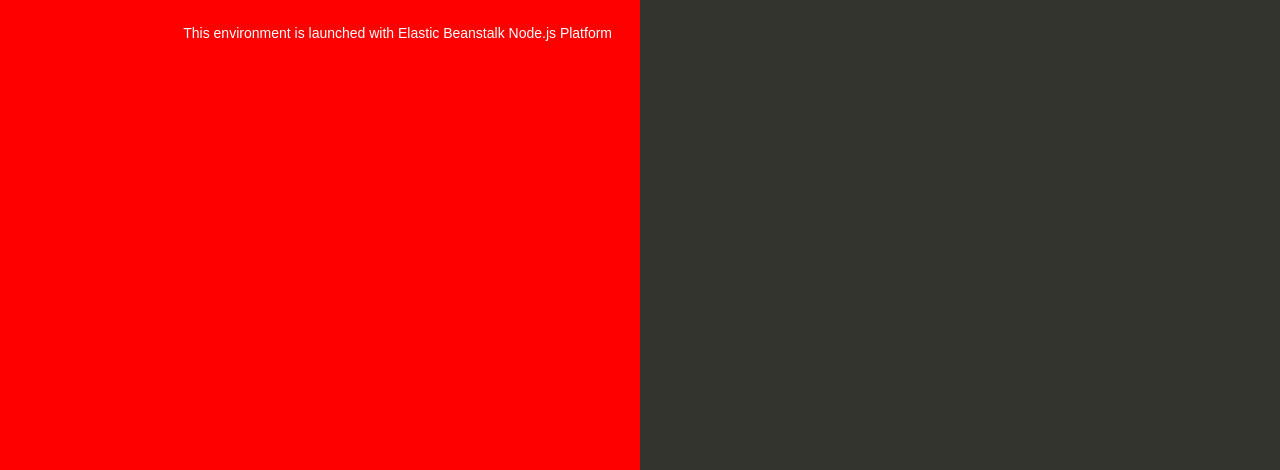
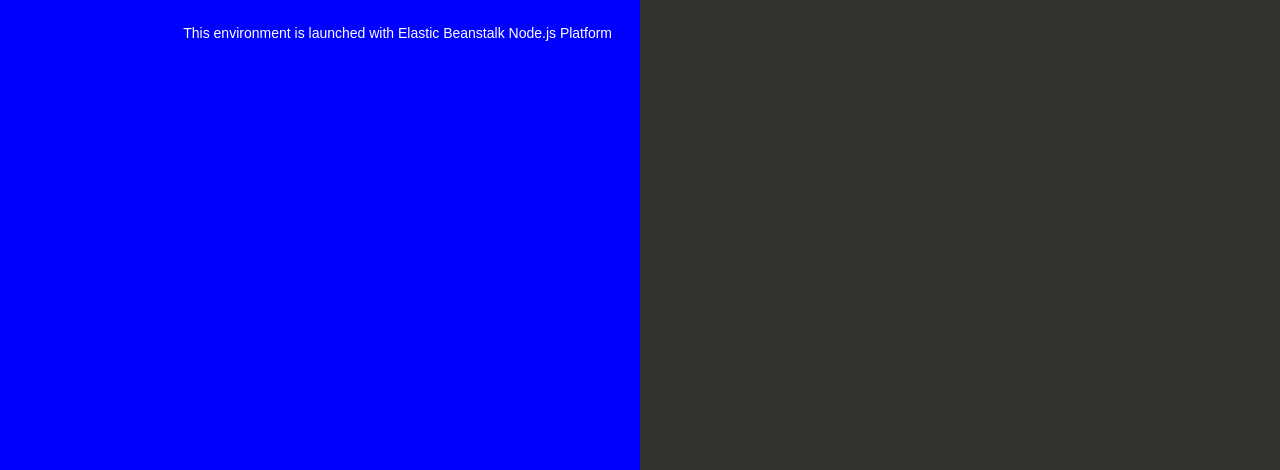
Before and after one commit to sandeepsonihyd/nodejs_app, a website: page index.html in a window 1280 px wide. Shown: the part 330-800 px from the top of the page. Drawn offline with Linux system fonts and the light colour scheme.

Commit message:
Update index.html

```diff
--- a/index.html
+++ b/index.html
@@ -35,7 +35,7 @@
 
         text-align: right;
         padding-top: 11em;
-        background-color: Red;
+        background-color: Blue;
 
       }
       .textColumn p {
```
